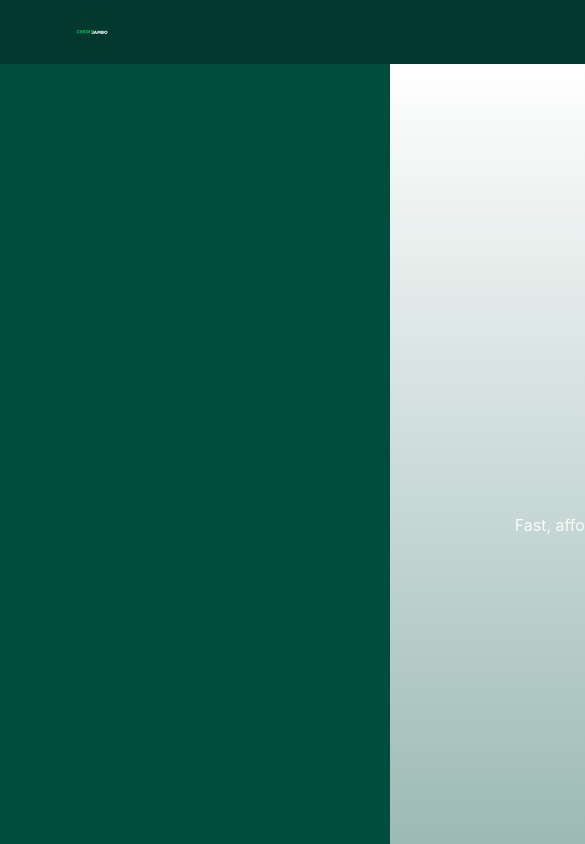
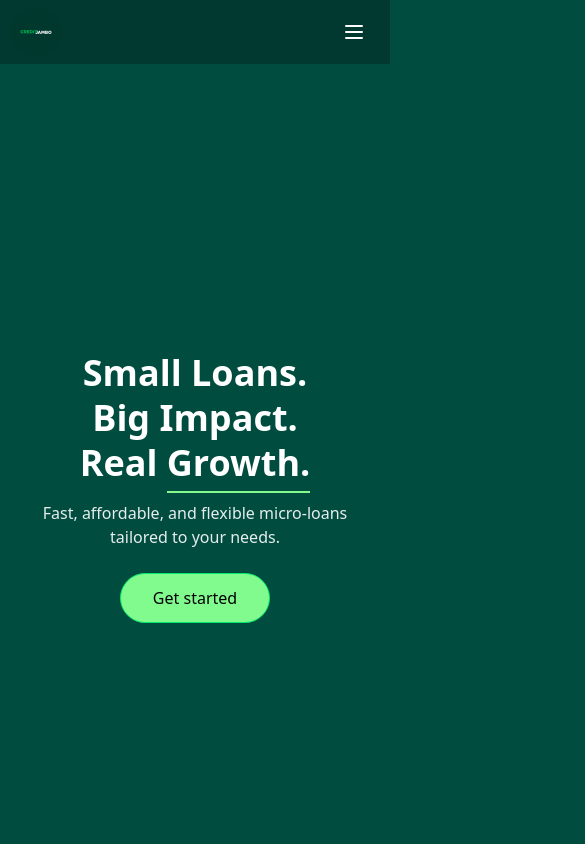
Before and after one commit to UDUKUNDA/next-jambo, a Next.js app: page / in a window 390 px wide. Shown: the top 844 px of the page, 585 px wide, since content can reach past the window. Built offline with nearby package versions, Linux system fonts and the light colour scheme.

Commit message:
Mobile: snap scrolling and base styles

```diff
--- a/src/app/globals.css
+++ b/src/app/globals.css
@@ -1,15 +1,19 @@
-@tailwind base;
+ @tailwind base;
 @tailwind components;
 @tailwind utilities;
 
-:root {
-  font-family: -apple-system, BlinkMacSystemFont, "Segoe UI", "Noto Sans", Helvetica, Arial, sans-serif, "Apple Color Emoji",
-    "Segoe UI Emoji";
-  text-rendering: optimizeLegibility;
-  -webkit-font-smoothing: antialiased;
-  -moz-osx-font-smoothing: grayscale;
+@layer base {
+  html {
+    scroll-behavior: smooth;
+  }
+
+  body {
+    @apply bg-[#004D40];
+  }
 }
 
-body {
-  margin: 0;
+@layer utilities {
+  .container {
+    @apply max-w-7xl mx-auto;
+  }
 }
--- a/src/app/page.tsx
+++ b/src/app/page.tsx
@@ -1,15 +1,11 @@
 import { HeroSection } from "@/components/landing/HeroSection";
 import { JamboNav } from "@/components/landing/JamboNav";
-import { StepsSection } from "@/components/landing/StepsSection";
 
 export default function HomePage() {
   return (
-    <main className="min-h-screen bg-[#004D40]">
-      <div className="mx-auto w-[1512px]">
-        <JamboNav />
-        <HeroSection />
-        <StepsSection />
-      </div>
+    <main className="min-h-screen bg-[#004D40] snap-y snap-mandatory md:snap-none">
+      <JamboNav />
+      <HeroSection />
     </main>
   );
 }
```
